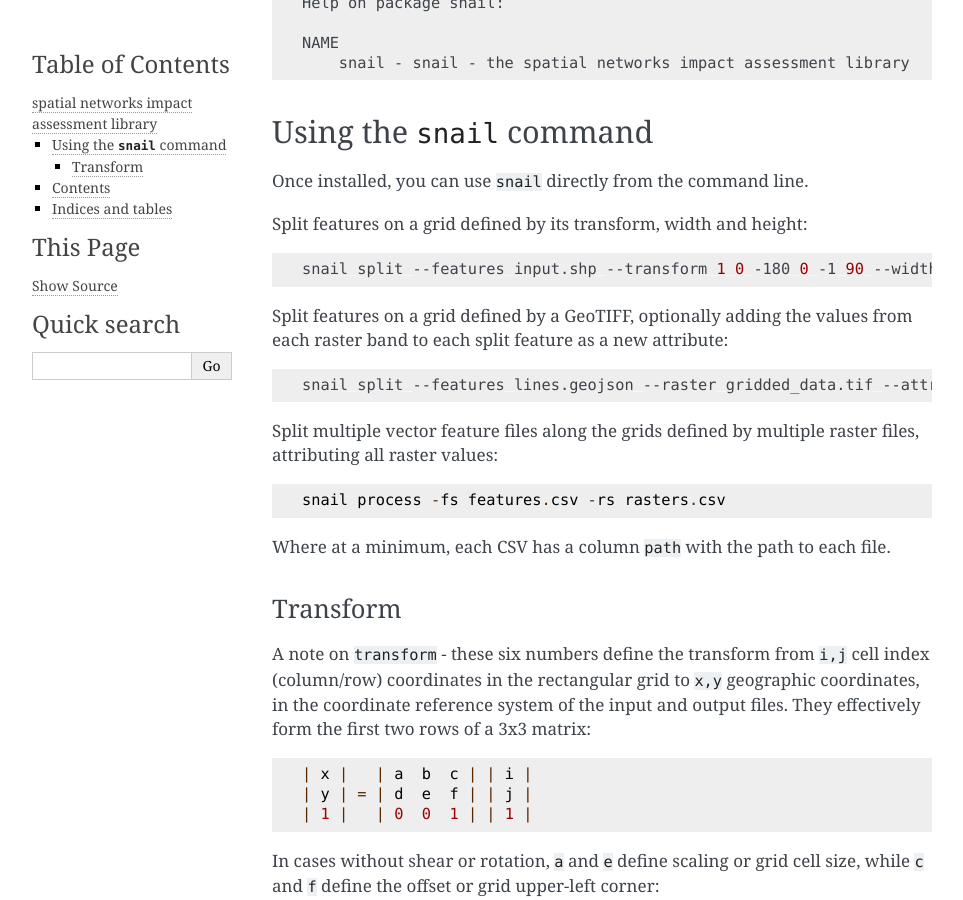
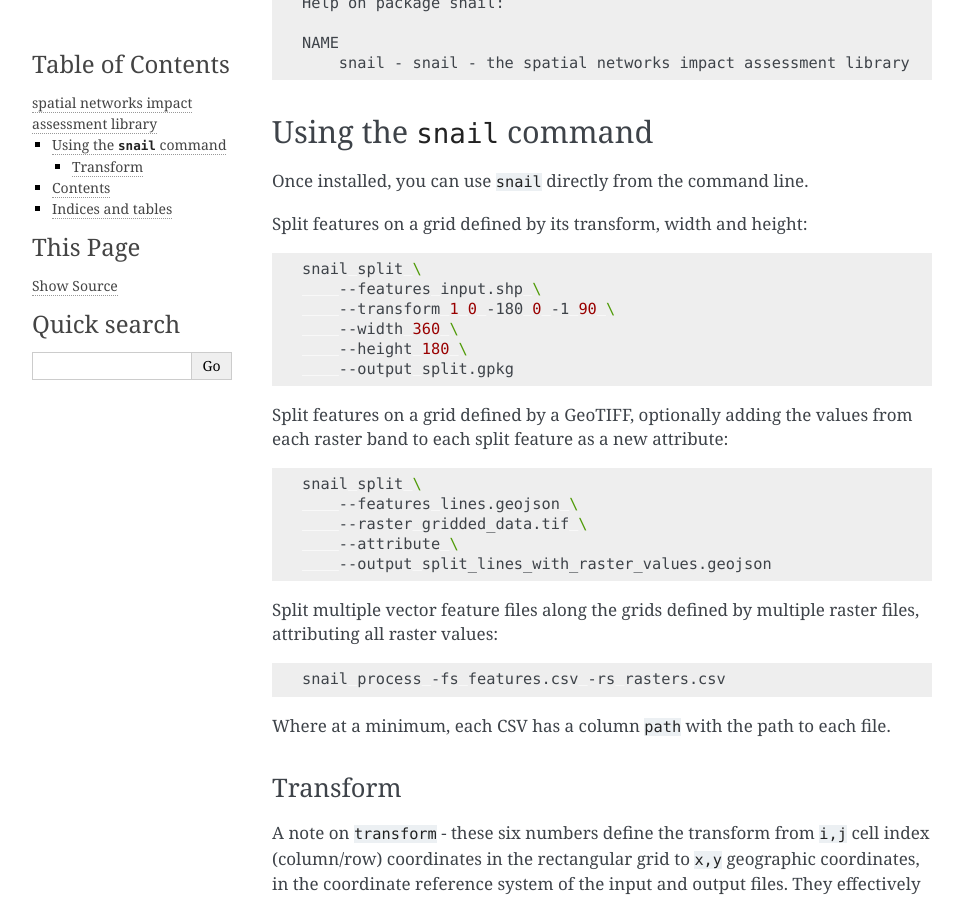
Before and after one commit to nismod/snail, a Sphinx documentation site: the page built from docs/source/index.rst, in a window 1280 px wide and 900 px high, scrolled down 789 px. Shown: the whole window, without its empty margins (148-1111 px from the left). Built offline with Sphinx 7.4.7, drawn with Linux system fonts in a browser that asks for light colours; pages that are not in the unit, such as notebooks, are missing from menus.

Commit message:
Format CLI examples

````diff
--- a/README.md
+++ b/README.md
@@ -47,18 +47,27 @@ Once installed, you can use `snail` directly from the command line.
 Split features on a grid defined by its transform, width and height:
 
 ```bash
-snail split --features input.shp --transform 1 0 -180 0 -1 90 --width 360 --height 180 --output split.gpkg
+snail split \
+    --features input.shp \
+    --transform 1 0 -180 0 -1 90 \
+    --width 360 \
+    --height 180 \
+    --output split.gpkg
 ```
 
 Split features on a grid defined by a GeoTIFF, optionally adding the values from each raster band to each split feature as a new attribute:
 
 ```bash
-snail split --features lines.geojson --raster gridded_data.tif --attribute --output split_lines_with_raster_values.geojson
+snail split \
+    --features lines.geojson \
+    --raster gridded_data.tif \
+    --attribute \
+    --output split_lines_with_raster_values.geojson
 ```
 
 Split multiple vector feature files along the grids defined by multiple raster files, attributing all raster values:
 
-```
+```bash
 snail process -fs features.csv -rs rasters.csv
 ```
 
@@ -75,6 +84,7 @@ A note on `transform` - these six numbers define the transform from `i,j` cell i
 ```
 
 In cases without shear or rotation, `a` and `e` define scaling or grid cell size, while `c` and `f` define the offset or grid upper-left corner:
+
 ```
 | x_scale 0       x_offset |
 | 0       y_scale y_offset |
@@ -82,7 +92,6 @@ In cases without shear or rotation, `a` and `e` define scaling or grid cell size
 ```
 
 See [`rasterio/affine`](https://github.com/rasterio/affine#usage) and [GDAL Raster Data Model](https://gdal.org/user/raster_data_model.html#affine-geotransform) for more documentation.
-
 
 ## Development
 
--- a/docs/source/index.rst
+++ b/docs/source/index.rst
@@ -36,7 +36,7 @@ climate hazards on infrastructure networks.
 
 .. mdinclude:: ../../README.md
    :start-line: 20
-   :end-line: 85
+   :end-line: 95
 
 
 .. toctree::
````
